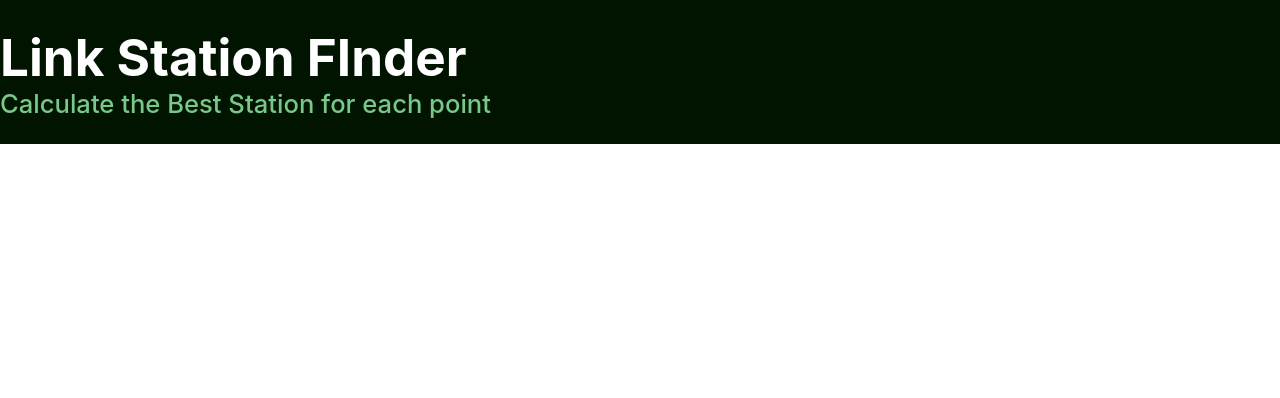
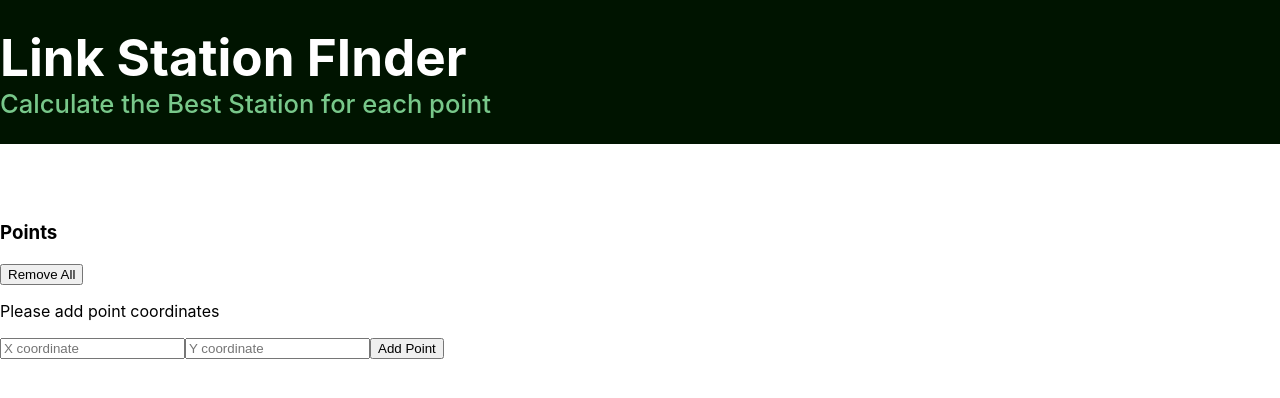
Before and after one commit to dantegr/react-link-station-finder, a React (Create React App) app: page / in a window 1280 px wide. Shown: the top 398 px of the page. Built offline with nearby package versions, Linux system fonts and the light colour scheme.

Commit message:
Added points related component

```diff
--- a/src/App.css
+++ b/src/App.css
@@ -27,3 +27,18 @@
   }
 
 }
+
+.point {
+  border-bottom: 1px solid lighten(#464b5e, 10%);
+  display: flex;
+  justify-content: flex-start;
+  padding: 1rem 1rem;
+}
+
+.point__text{
+  color: black;
+  font-weight: 500;
+  font-size: 1rem;
+  margin: 0;
+  word-break: break-all;
+}
--- a/src/App.js
+++ b/src/App.js
@@ -1,16 +1,79 @@
 import React from 'react';
 import Header from './components/Header';
+import AddPoint from './components/AddPoint';
+import Points from './components/Points';
 import './App.css';
 
 export default class App extends React.Component {
+  state ={
+    points: [],
+    selectedPoint: undefined
+  };
+
+
+  handleDeletePoints = () => {
+    this.setState(() => ({points: [] }));
+  }
+
+  handleDeletePoint = (pointToRemove) => {
+    this.setState((prevState) => ({
+      points:prevState.points.filter ((point) => {
+        return pointToRemove !==point;
+      })
+    }));
+  }
+
+  handleAddPoint = (point) => {
+    if (!point) {
+      return 'Enter valid value';
+    }else if (this.state.points.indexOf(point)> -1) {
+      return 'This option already exists'
+    }
+
+    this.setState((prevState) => ({ points: prevState.points.concat([point])}));
+  }
+
+  componentDidMount() {
+    try {
+      const json = localStorage.getItem('points');
+      const points = JSON.parse(json);
+
+      if (points){
+      this.setState(() => ({points: points}));
+      }
+    }catch (e) {
+      //do nothing
+    }
+
+  }
+  componentDidUpdate(prevProps, prevState) {
+    if (prevState.points.length !== this.state.points.length) {
+      const json = JSON.stringify(this.state.points);
+      localStorage.setItem('points',json);
+      console.log ('saving data');
+    }
+  }
+  componentWillUnmount() {
+    console.log('component Will unmount!');
+  }
+
 
   render() {
     const subtitle = 'Calculate the Best Station for each point';
 
   return (
     <div>
-    <Header  subtitle={subtitle}/>
-
+      <Header  subtitle={subtitle}/>
+      <div className="widget">
+        <Points
+          points={this.state.points}
+          handleDeletePoints={this.handleDeletePoints}
+          handleDeletePoint={this.handleDeletePoint}
+        />
+        <AddPoint
+          handleAddPoint={this.handleAddPoint}
+        />
+      </div>
     </div>
 
   );
--- /dev/null
+++ b/src/components/AddPoint.js
@@ -0,0 +1,36 @@
+import React from 'react';
+
+export default class AddPoint extends React.Component {
+  state ={
+    error: undefined
+  };
+
+  handleAddPoint = (e) => {
+    e.preventDefault();
+    console.log('testing');
+    const valueX = e.target.elements.pointX.value.trim();
+    const valueY = e.target.elements.pointY.value.trim();
+    const value = [valueX,valueY];
+    const error = this.props.handleAddPoint(value);
+
+    this.setState(() => ({ error: error}));
+
+    if (!error) {
+      e.target.elements.pointX.value = '';
+      e.target.elements.pointY.value = '';
+    }
+
+  }
+  render() {
+    return (
+      <div>
+        {this.state.error && <p className="add-point-error">{this.state.error}</p>}
+        <form className="add-point" onSubmit={this.handleAddPoint}>
+          <input className="add-point__input" type="text" name="pointX" placeholder="X coordinate"/>
+          <input className="add-point__input" type="text" name="pointY" placeholder="Y coordinate"/>
+          <button className="button">Add Point</button>
+        </form>
+      </div>
+    );
+  }
+}
--- /dev/null
+++ b/src/components/Point.js
@@ -0,0 +1,17 @@
+import React from 'react';
+
+const Point = (props) => {
+  return (
+    <div className="point">
+      <p className="point__text">{props.count}. [{props.pointText[0]},{props.pointText[1]}]</p>
+      <button
+      className="button button--link"
+      onClick={(e) => {
+        props.handleDeletePoint(props.pointText);
+      }}
+      >Remove</button>
+    </div>
+  );
+};
+
+export default Point;
--- /dev/null
+++ b/src/components/Points.js
@@ -0,0 +1,31 @@
+import React from 'react';
+import Point from './Point';
+
+const Points = (props) => {
+  return (
+    <div>
+      <div className="widget-header">
+        <h3 className="widget-header__title">Points</h3>
+
+        <button
+        className="button button--link"
+        onClick={props.handleDeletePoints}>Remove All</button>
+      </div>
+    {props.points.length === 0 && <p className="widget-message">Please add point coordinates</p>}
+
+      {
+        props.points.map((point,index) => (
+          <Point
+          key={point}
+          pointText={point}
+          count={index + 1}
+          handleDeletePoint={props.handleDeletePoint}
+          />
+        ))
+      }
+
+    </div>
+  );
+};
+
+export default Points;
```
